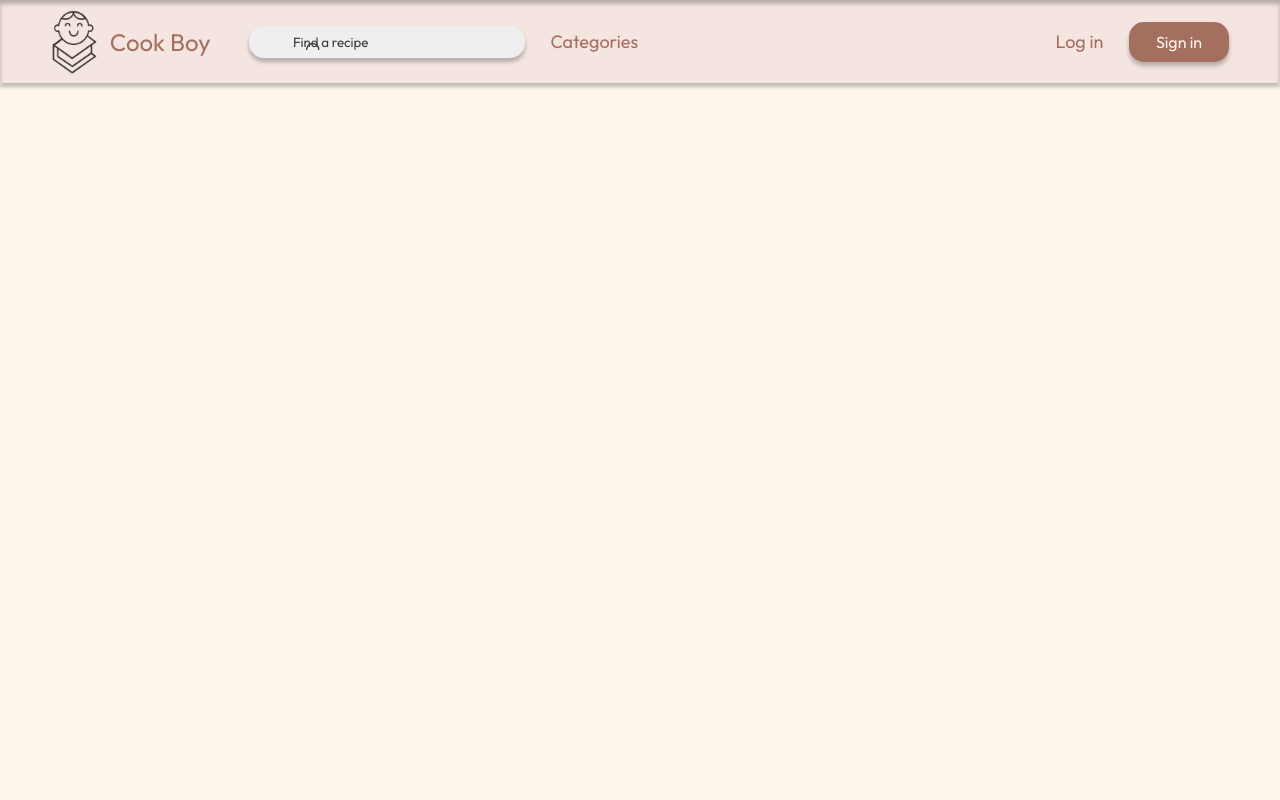
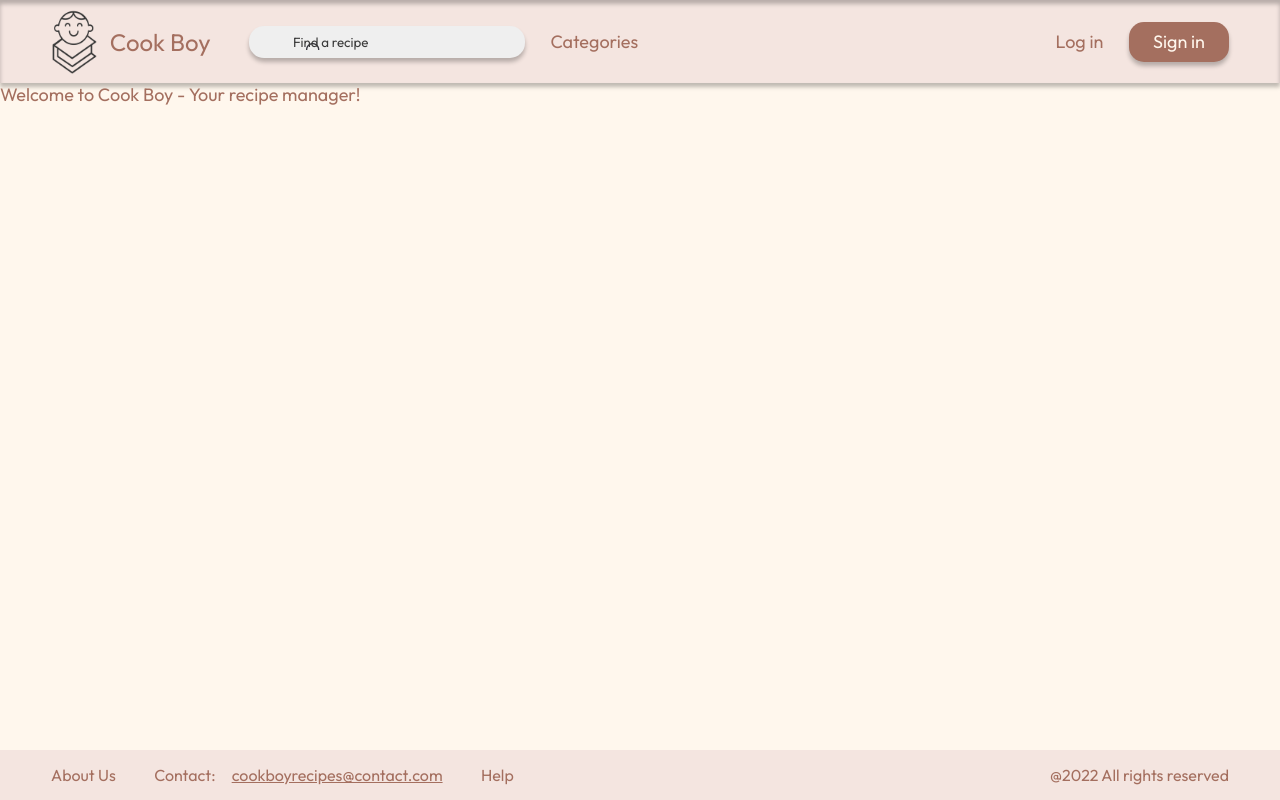
Before and after one commit to hubegaw/Cook-Boy---recipe-manager_old, a PHP site: page /public/views/home.html in a window 1280 px wide. Run offline with PHP 8.4, Linux system fonts and the light colour scheme.

Commit message:
footer for desktop done

```diff
--- /dev/null
+++ b/public/css/footer.css
@@ -0,0 +1,22 @@
+.footer {
+    order: 2;
+    background: #F4E5E0;
+    font-size: 16px;
+    height: 50px;
+    padding: 0px 51px;
+    justify-content: space-between;
+}
+
+ul {
+    list-style-type: none;
+    padding: 0;
+}
+
+li {
+    margin-right: 3vw;
+}
+
+.email {
+    margin-left: 1vw;
+    text-decoration: underline;
+}
--- a/public/css/header.css
+++ b/public/css/header.css
@@ -1,18 +1,11 @@
 @import 'login-popup.css';
 
-.flexbox {
-    display: flex;
-    flex-direction: row;
-    align-items: center;
-}
-
 .header {
-    min-height: 6vh;
+    order: 0;
+    min-height: 60px;
     background: #F4E5E0;
     box-shadow: 0px 4px 4px rgba(0, 0, 0, 0.25), inset 0px 4px 4px rgba(0, 0, 0, 0.25);
     padding: 9px 51px;
-
-    justify-content: center;
 }
 
 .logo-container {
@@ -86,4 +79,5 @@ button {
     border-radius: 15px;
     width: 100px;
     height: 40px;
+    font-size: inherit;
 }
--- /dev/null
+++ b/public/css/main-content.css
@@ -0,0 +1,5 @@
+.main-content {
+    order: 1;
+    width: 100%;
+    flex: 1;
+}
--- a/public/css/style.css
+++ b/public/css/style.css
@@ -1,4 +1,6 @@
 @import 'header.css' only screen and (min-width: 1024px);
+@import 'footer.css' only screen and (min-width: 1024px);
+@import 'main-content.css' only screen and (min-width: 1024px);
 
 body {
     padding: 0;
@@ -8,13 +10,22 @@ body {
  .container {
     font-family: 'Outfit', 'Arial';
     width: 100vw;
-   height: 100vh;
-   font-size: 18px;
-  color: #A46F5F;
-  background: #FFF7ED;
+    min-height: 100vh;
+    font-size: 18px;
+    color: #A46F5F;
+    background: #FFF7ED;
+
+    display: flex;
+    flex-direction: column;
  }
 
  a {
   color: inherit;
   text-decoration: none;
  }
+
+ .flexbox {
+   display: flex;
+   flex-direction: row;
+   align-items: center;
+}
--- a/public/views/home.html
+++ b/public/views/home.html
@@ -21,10 +21,24 @@
             </nav>
         </div>
         <div class="main-content">
-
+            <div class="welcome-sign">
+                <span>Welcome to Cook Boy - Your recipe manager!</span>
+            </div>
         </div>
-        <div class="footer">
-
+        <div class="footer flexbox">
+            <ul class="flexbox">
+                <li>
+                    <a href="#">About Us</a>
+                </li>
+                <li>
+                    <span>Contact:</span>
+                    <span class="email">cookboyrecipes@contact.com</span>
+                </li>
+                <li>
+                    <a href="#">Help</a>
+                </li>
+            </ul>
+            <span class="legal">@2022 All rights reserved</span>
         </div>
     </div>
 </body>
```
